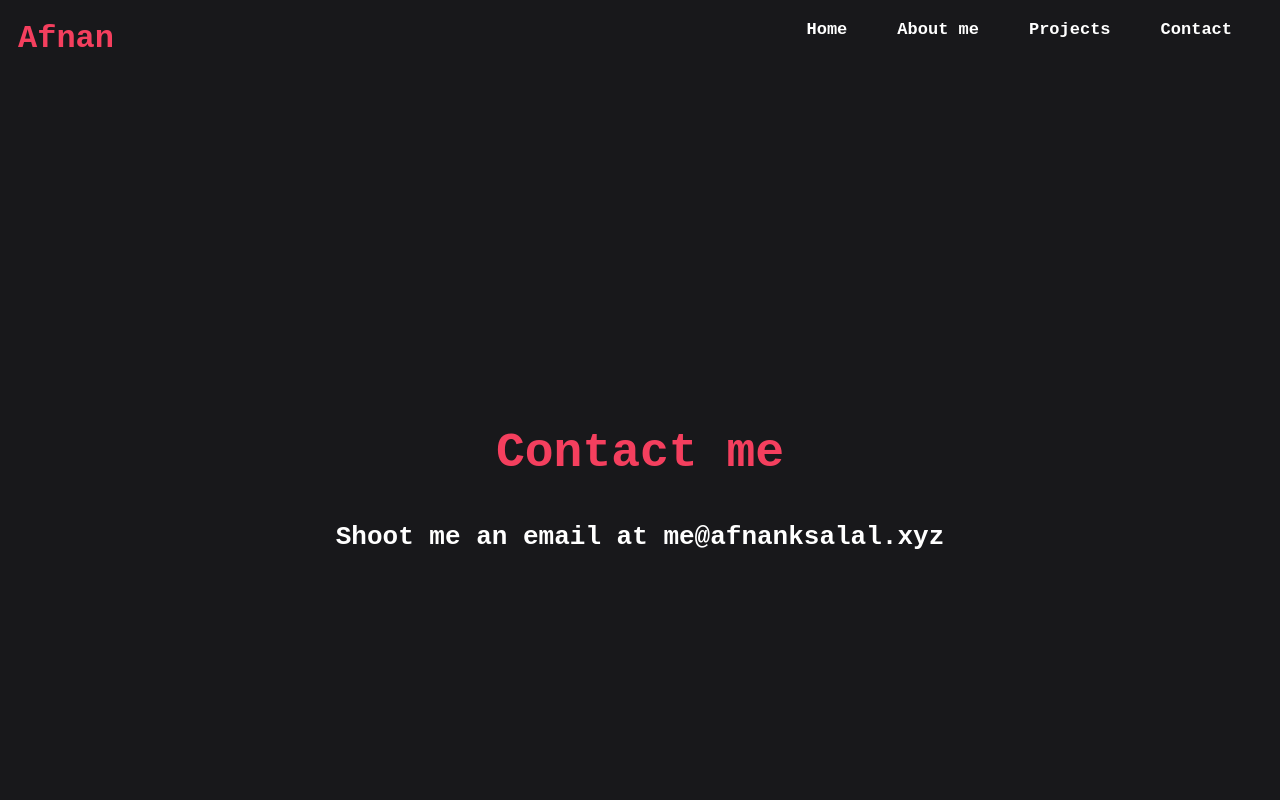
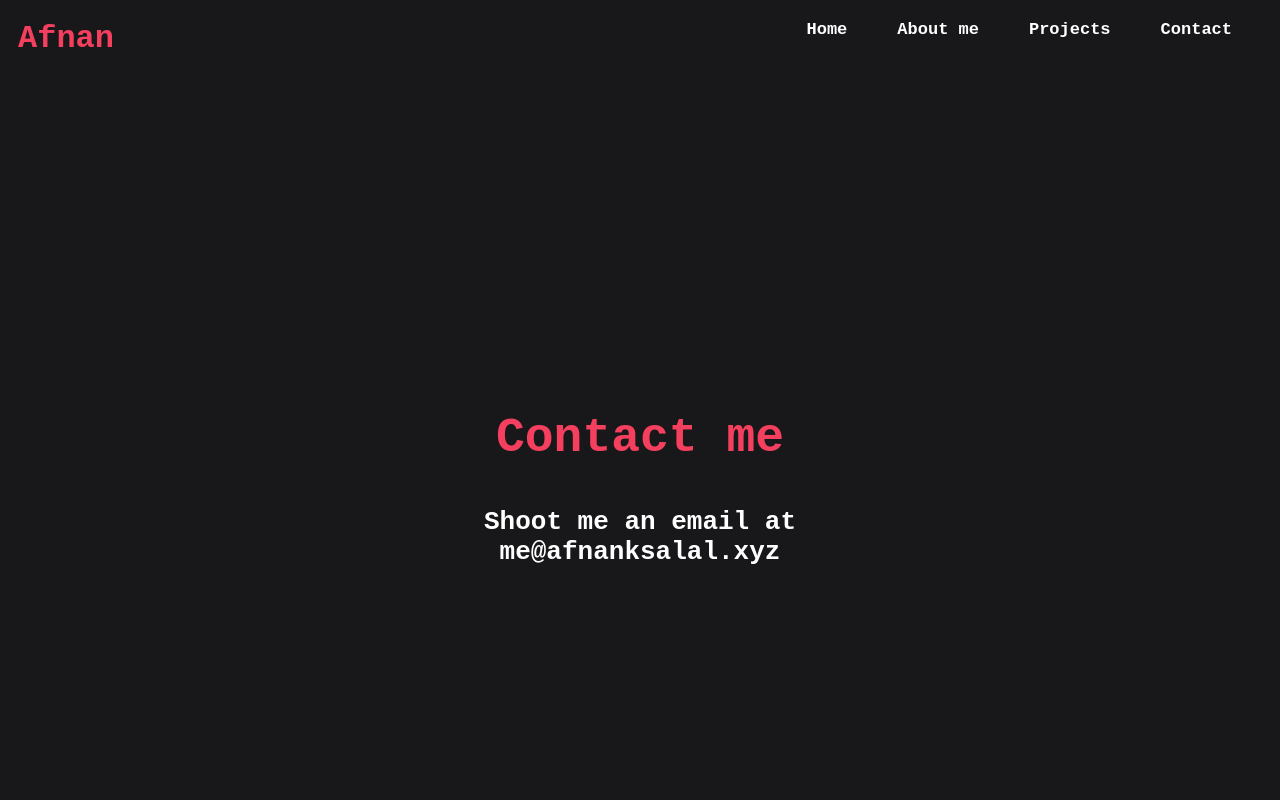
Before and after one commit to afnan007a/Portfolio-NextJS, a Next.js app: page /contact in a window 1280 px wide. Shown: the top 800 px of the page. Built offline with nearby package versions, Linux system fonts and the light colour scheme.

Commit message:
Update Home.module.css

```diff
--- a/styles/Home.module.css
+++ b/styles/Home.module.css
@@ -57,6 +57,17 @@
   justify-content: center;
   align-items: center;
 }
+
+.line {
+  color: white;
+  background-color: #18181B;
+  flex: 1;
+  display: flex;
+  flex-direction: column;
+  justify-content: center;
+  align-items: center;
+}
+
 
 .line a {
   cursor: pointer;
```
